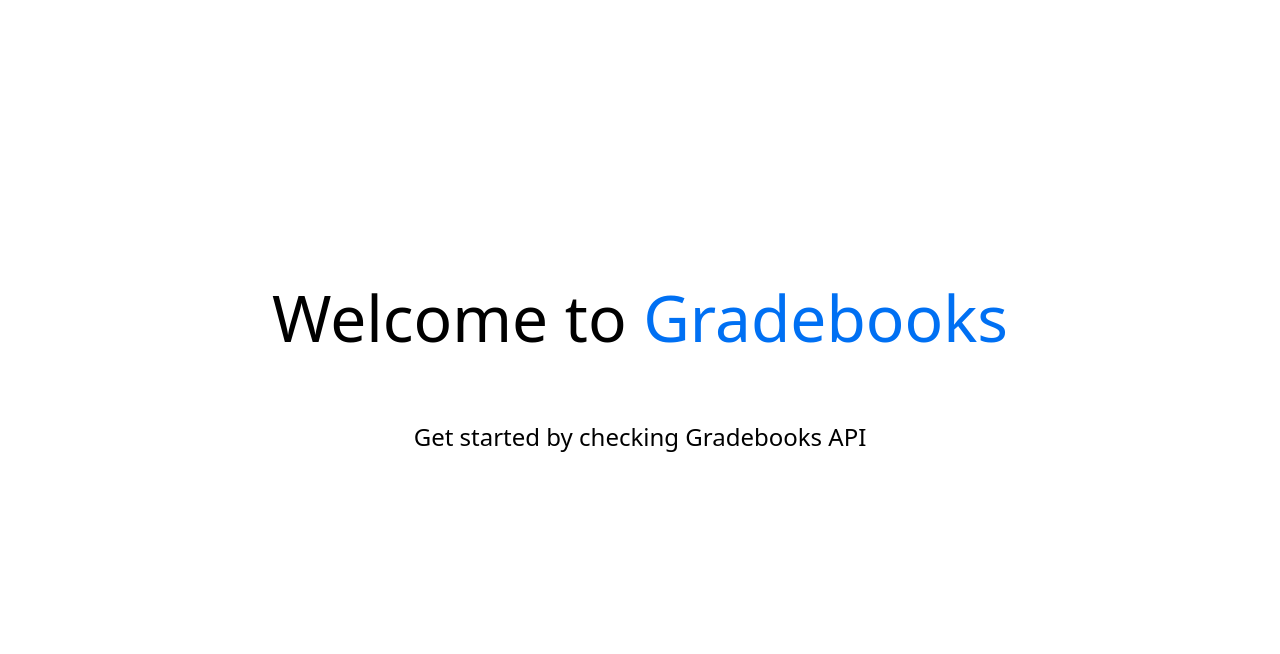
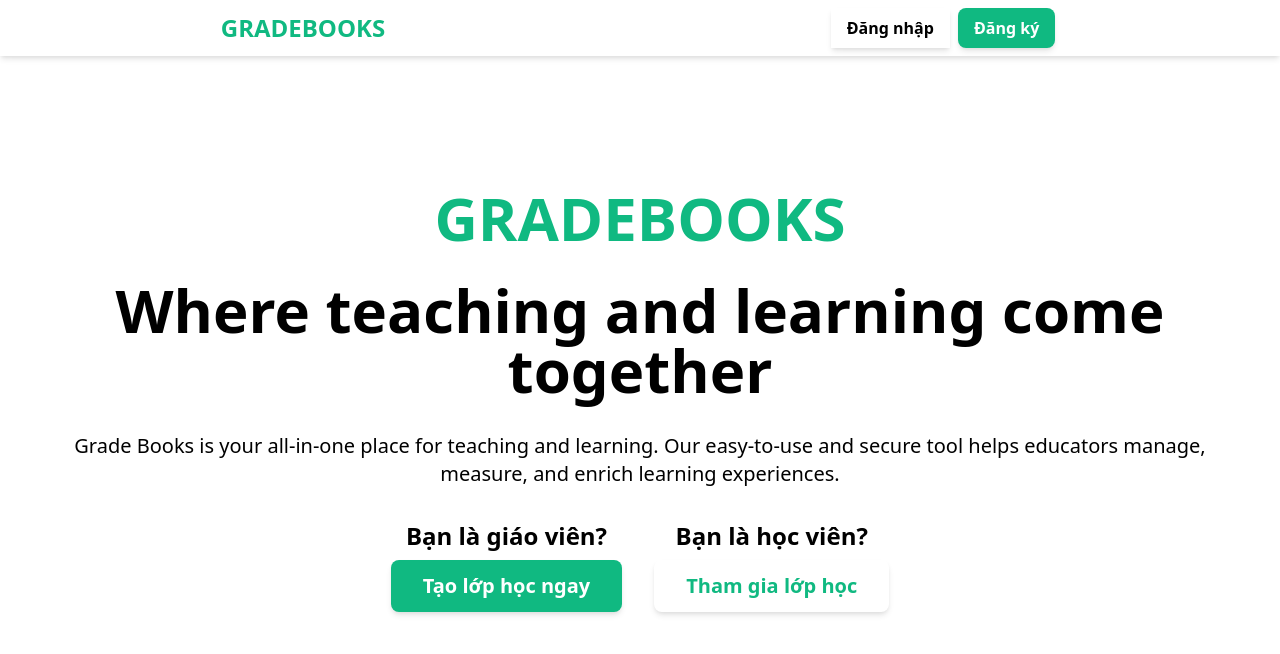
Before and after one commit to nhlong20/grade-book-app, a Next.js app in the folder frontend/: page / in a window 1280 px wide. Shown: the top 654 px of the page. Built offline with nearby package versions, Linux system fonts and the light colour scheme.

Commit message:
feat: landing page

```diff
--- a/frontend/pages/index.tsx
+++ b/frontend/pages/index.tsx
@@ -5,23 +5,57 @@ import styles from '../styles/Home.module.css'
 
 const Home: NextPage = () => {
   return (
-    <div className={styles.container}>
+    <div>
       <Head>
         <title>Gradebooks</title>
-        <meta name="description" content="Generated by create next app" />
+        <meta name="description" content="An educational platform" />
         <link rel="icon" href="/favicon.ico" />
       </Head>
+      <div className="shadow-md py-2 fixed min-w-full">
+        <div className="flex justify-around items-center">
+          <h1 className="text-2xl cursor-pointer font-bold text-green-500 uppercase">Gradebooks</h1>
+          <div>
+            <button className="py-2 px-4 font-semibold shadow-md text-black hover:text-green-700 mx-1">
+              Đăng nhập
+            </button>
+            <button className="py-2 px-4 font-semibold rounded-lg shadow-md text-white bg-green-500 hover:bg-green-700 mx-1">
+              Đăng ký
+            </button>
+          </div>
+        </div>
+      </div>
 
-      <main className={styles.main}>
-        <h1 className={styles.title}>
-          Welcome to <a href="http://18.167.85.68:8100/docs/">Gradebooks</a>
-        </h1>
+      <div className="container h-screen min-h-full min-w-full">
+        <main className="flex flex-col text-center min-h-full justify-center">
+          <h1 className="text-4xl sm:text-4xl lg:text-6xl text-green-500 font-bold uppercase">Gradebooks</h1>
 
-        <p className={styles.description}>
-          Get started by checking {" "}
-          <a href="http://18.167.85.68:8100/docs/">Gradebooks API</a>
-        </p>
-      </main>
+          <h1 className="text-3xl sm:text-4xl lg:text-6xl font-bold text-center pt-8">
+            Where teaching and learning come together
+          </h1>
+
+          <p className="text-xl p-8">
+            Grade Books is your all-in-one place for teaching and learning. Our easy-to-use and secure tool helps educators manage, measure, and enrich learning experiences.
+          </p>
+
+          <div className="flex justify-center">
+            <div className="mx-4 text-center">
+              <p className="text-2xl font-semibold pb-2">Bạn là giáo viên?</p>
+              <button className="py-3 px-8 text-lg md:text-xl font-semibold rounded-lg shadow-md text-white bg-green-500 hover:bg-green-700">
+                Tạo lớp học ngay
+              </button>
+            </div>
+            <div className="mx-4 text-center">
+              <p className="text-2xl font-semibold pb-2">Bạn là học viên?</p>
+              <button className="py-3 px-8 text-lg md:text-xl font-semibold rounded-lg shadow-md text-green-500 bg-white-500 hover:bg-gray-300">
+                Tham gia lớp học
+              </button>
+            </div>
+
+          </div>
+
+        </main>
+
+      </div>
 
 
     </div>
```
